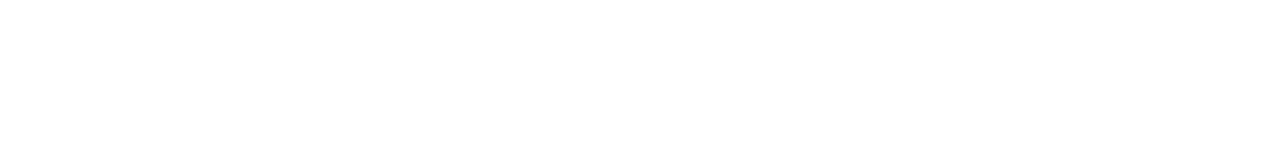
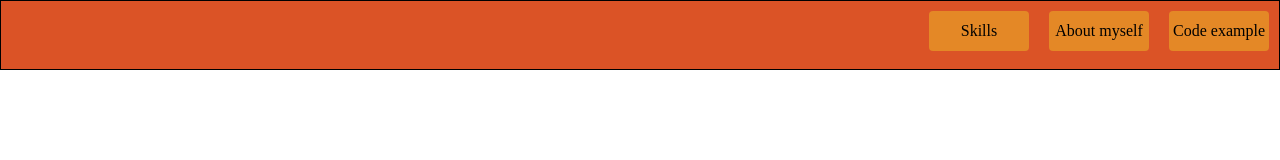
Before and after one commit to BamblooV/rsschool-cv, a plain HTML site: page index.html in a window 1280 px wide. Drawn offline with Linux system fonts and the light colour scheme.

Commit message:
feat: add header

```diff
--- a/index.html
+++ b/index.html
@@ -1,12 +1,27 @@
 <!DOCTYPE html>
 <html lang="en">
-<head>
-  <meta charset="UTF-8">
-  <meta http-equiv="X-UA-Compatible" content="IE=edge">
-  <meta name="viewport" content="width=device-width, initial-scale=1.0">
-  <title>Document</title>
-</head>
-<body>
-
-</body>
+  <head>
+    <meta charset="UTF-8" />
+    <title>CV</title>
+    <link rel="stylesheet" href="styles.css">
+  </head>
+  <body>
+    <header class="header">
+      <nav class="navigation">
+        <ul class="navigation__list">
+          <li class="navigation__button">
+            <a href="" class="button">Skills</a>
+          </li>
+          <li class="navigation__button">
+            <a href="" class="button">About myself</a>
+          </li>
+          <li class="navigation__button">
+            <a href="" class="button">Code example</a>
+          </li>
+        </ul>
+      </nav>
+    </header>
+    <main></main>
+    <footer></footer>
+  </body>
 </html>
--- a/styles.css
+++ b/styles.css
@@ -1 +1,79 @@
-hello
+
+/*Обнуление*/
+*{
+	padding: 0;
+	margin: 0;
+	border: 0;
+}
+*,*:before,*:after{
+	-moz-box-sizing: border-box;
+	-webkit-box-sizing: border-box;
+	box-sizing: border-box;
+}
+:focus,:active{outline: none;}
+a:focus,a:active{outline: none;}
+
+nav,footer,header,aside{display: block;}
+
+html,body{
+	height: 100%;
+	width: 100%;
+	font-size: 100%;
+	line-height: 1;
+	font-size: 14px;
+	-ms-text-size-adjust: 100%;
+	-moz-text-size-adjust: 100%;
+	-webkit-text-size-adjust: 100%;
+}
+input,button,textarea{font-family:inherit;}
+
+input::-ms-clear{display: none;}
+button{cursor: pointer;}
+button::-moz-focus-inner {padding:0;border:0;}
+a, a:visited{text-decoration: none;}
+a:hover{text-decoration: none;}
+ul li{list-style: none;}
+img{vertical-align: top;}
+
+h1,h2,h3,h4,h5,h6{font-size:inherit;font-weight: 400;}
+/*--------------------*/
+
+.header {
+  background-color: #db5326;
+  border: 1px solid black;
+  height: 70px;
+  position: relative;
+  top: -51px;
+  transition: all 0.2s ease;
+}
+.header:hover {
+  top: 0px;
+}
+.navigation {
+}
+.navigation__list {
+  display: flex;
+  flex-direction: row;
+  align-items: center;
+  justify-content: end;
+}
+.navigation__button {
+  background-color: #e48826;
+  border-radius: 4px;
+  margin: 10px 10px 0px ;
+  flex: 0 1 100px;
+  height: 100%;
+}
+.button {
+  display: block;
+  height: 100%;
+  width: 100%;
+  color: #000;
+  text-align: center;
+  line-height: 40px;
+  font-size: 16px;
+  transition: all 0.1s linear;
+}
+.button:hover {
+  box-shadow: 5px 5px 5px red;
+}
```
Also changed, not shown: images/scoresEnglish.png (renamed from scoresEnglish.png), 1 other file.
